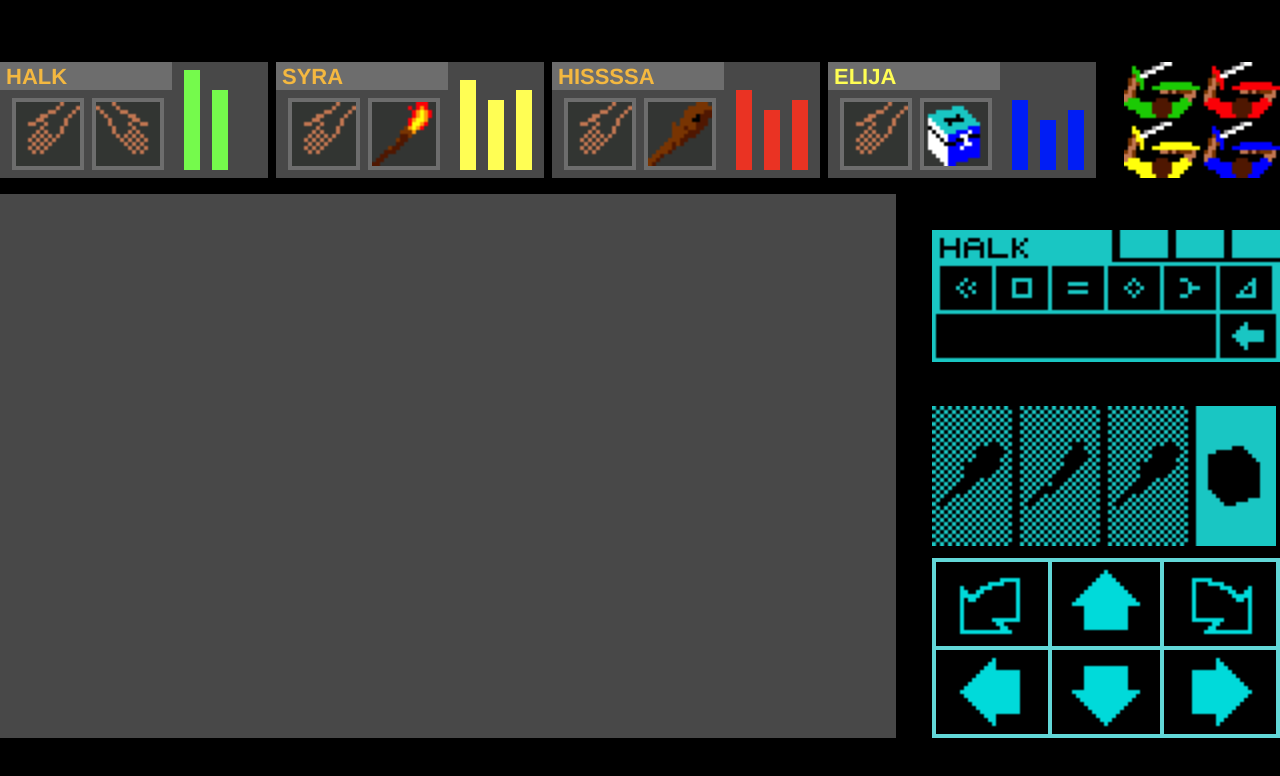
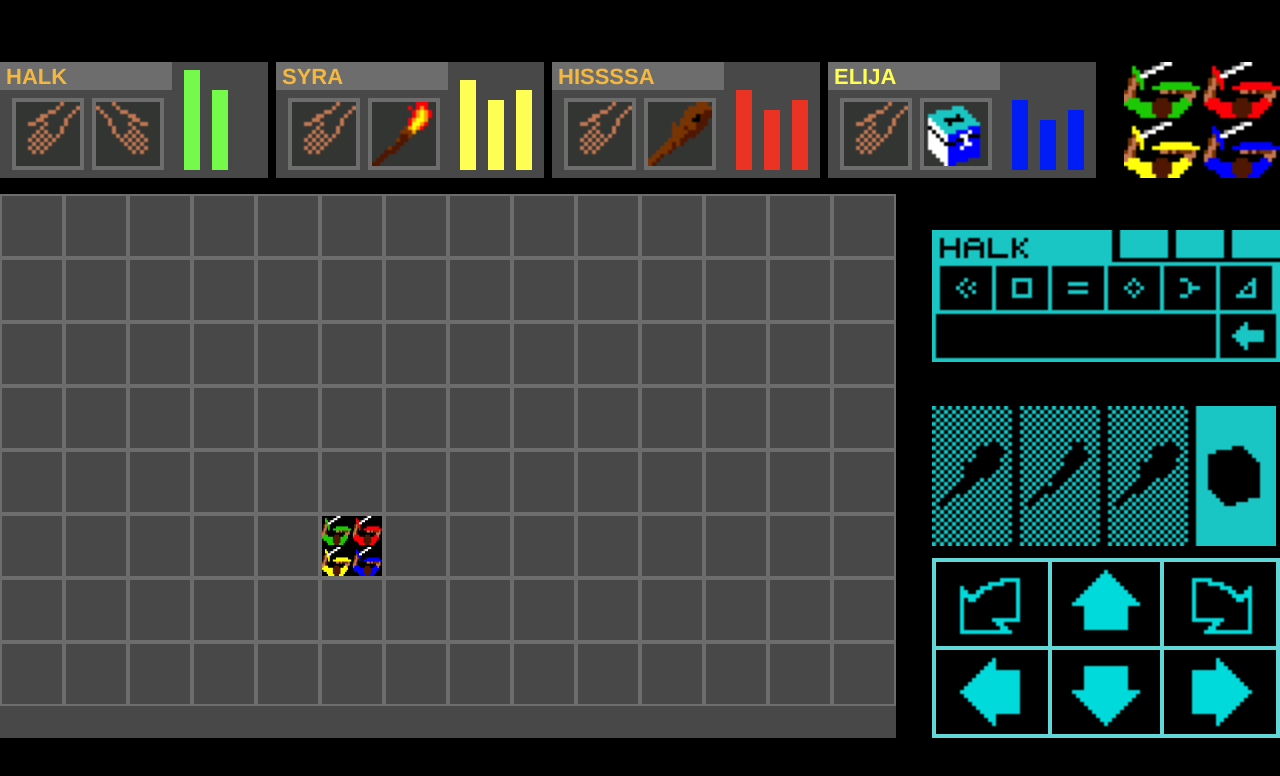
Before and after one commit to pascalgermain/vue-dungeon-master, a Vue app: page / in a window 1280 px wide. Shown: the top 776 px of the page. Built offline with nearby package versions, Linux system fonts and the light colour scheme.

Commit message:
Add player 2d visualisation

```diff
--- a/src/App.vue
+++ b/src/App.vue
@@ -2,10 +2,16 @@
   <div id="app">
     <character-blocks :characters="characters"></character-blocks>
     <character-views></character-views>
-    <dungeon></dungeon>
+    <dungeon
+      :position="position"
+      :rotation="rotation"
+    ></dungeon>
     <spells></spells>
     <items></items>
-    <controls></controls>
+    <controls
+      @position="move($event)"
+      @rotation="rotate($event)"
+    ></controls>
   </div>
 </template>
 
@@ -34,7 +40,17 @@ export default {
         {id: 4, name: 'Syra', hands: {left: 0, right: 2}, params: {health: 90, stamina: 70, mana: 80}, active: false},
         {id: 6, name: 'Hissssa', hands: {left: 0, right: 1}, params: {health: 80, stamina: 60, mana: 70}, active: false},
         {id: 8, name: 'Elija', hands: {left: 0, right: 3}, params: {health: 70, stamina: 50, mana: 60}, active: true}
-      ]
+      ],
+      position: {x: 5, y: 5},
+      rotation: 0
+    }
+  },
+  methods: {
+    move (position) {
+      this.position = position
+    },
+    rotate (rotation) {
+      this.rotation = rotation
     }
   }
 }
--- a/src/components/Control.vue
+++ b/src/components/Control.vue
@@ -4,7 +4,7 @@
       :style="{backgroundImage: `url(${backgroundImage})`}"
       @mousedown="active = true"
       @mouseup="active = false"
-      @click="action"
+      @click="click"
     ></div>
   </div>
 </template>
@@ -20,7 +20,7 @@ export default {
       required: true
     },
     direction: {
-      type: String,
+      type: Object,
       required: true
     }
   },
@@ -31,12 +31,12 @@ export default {
   },
   computed: {
     backgroundImage () {
-      return utils.imagePath(`control/control-${this.type}-${this.direction}${this.active ? '-active' : ''}`)
+      return utils.imagePath(`control/control-${this.type}-${this.direction.name}${this.active ? '-active' : ''}`)
     }
   },
   methods: {
-    action () {
-      console.log(`${this.type} ${this.direction}`)
+    click () {
+      this.$emit(this.type, this.direction)
     }
   }
 }
--- a/src/components/Controls.vue
+++ b/src/components/Controls.vue
@@ -5,6 +5,8 @@
       :key="key"
       :type="control.type"
       :direction="control.direction"
+      @move="move($event)"
+      @turn="turn($event)"
     ></control>
   </div>
 </template>
@@ -19,14 +21,39 @@ export default {
   },
   data () {
     return {
+      position: {x: 5, y: 5},
+      directions: [
+        {name: 'north', move: {x: 0, y: -1}, rotate: 0},
+        {name: 'east', move: {x: 1, y: 0}, rotate: 90},
+        {name: 'south', move: {x: 0, y: 1}, rotate: 180},
+        {name: 'west', move: {x: -1, y: 0}, rotate: 270}
+      ],
       controls: [
-        {type: 'turn', direction: 'left'},
-        {type: 'move', direction: 'up'},
-        {type: 'turn', direction: 'right'},
-        {type: 'move', direction: 'left'},
-        {type: 'move', direction: 'down'},
-        {type: 'move', direction: 'right'}
+        {type: 'turn', direction: {name: 'left', value: -1}},
+        {type: 'move', direction: {name: 'up', value: 0}},
+        {type: 'turn', direction: {name: 'right', value: 1}},
+        {type: 'move', direction: {name: 'left', value: 3}},
+        {type: 'move', direction: {name: 'down', value: 2}},
+        {type: 'move', direction: {name: 'right', value: 1}}
       ]
+    }
+  },
+  methods: {
+    move (direction) {
+      this.position.x += this.directions[direction.value].move.x
+      this.position.y += this.directions[direction.value].move.y
+      this.$emit('position', this.position)
+    },
+    turn (direction) {
+      switch (direction.value) {
+        case -1:
+          this.directions.unshift(this.directions.pop())
+          break
+        case 1:
+          this.directions.push(this.directions.shift())
+          break
+      }
+      this.$emit('rotation', this.directions[0].rotate)
     }
   }
 }
--- a/src/components/Dungeon.vue
+++ b/src/components/Dungeon.vue
@@ -1,10 +1,50 @@
 <template>
-  <div class="dungeon"></div>
+  <div class="dungeon">
+    <div v-for="row in cells">
+      <div
+        class="cell"
+        v-for="col in row"
+      ></div>
+    </div>
+    <player
+      :position="position"
+      :rotation="rotation"
+    ></player>
+  </div>
 </template>
 
 <script>
+import Player from './Player'
+
 export default {
-  name: 'dungeon'
+  name: 'dungeon',
+  components: {
+    Player
+  },
+  props: {
+    position: {
+      type: Object,
+      required: true
+    },
+    rotation: {
+      type: Number,
+      required: true
+    }
+  },
+  data () {
+    return {
+      cells: [
+        [0, 0, 0, 0, 0, 0, 0, 0, 0, 0, 0, 0, 0, 0],
+        [0, 0, 0, 0, 0, 0, 0, 0, 0, 0, 0, 0, 0, 0],
+        [0, 0, 0, 0, 0, 0, 0, 0, 0, 0, 0, 0, 0, 0],
+        [0, 0, 0, 0, 0, 0, 0, 0, 0, 0, 0, 0, 0, 0],
+        [0, 0, 0, 0, 0, 0, 0, 0, 0, 0, 0, 0, 0, 0],
+        [0, 0, 0, 0, 0, 0, 0, 0, 0, 0, 0, 0, 0, 0],
+        [0, 0, 0, 0, 0, 0, 0, 0, 0, 0, 0, 0, 0, 0],
+        [0, 0, 0, 0, 0, 0, 0, 0, 0, 0, 0, 0, 0, 0]
+      ]
+    }
+  }
 }
 </script>
 
@@ -19,4 +59,11 @@ export default {
   height: double(272px);
   background: $color-grey-dark;
 }
+
+.cell {
+  float: left;
+  width: double(32px);
+  height: double(32px);
+  border: double(1px) solid $color-grey;
+}
 </style>
--- /dev/null
+++ b/src/components/Player.vue
@@ -0,0 +1,48 @@
+<template>
+  <div
+    class="player"
+    :style="style"
+  ></div>
+</template>
+
+<script>
+import utils from '@/lib/utils'
+
+export default {
+  name: 'player',
+  props: {
+    position: {
+      type: Object,
+      required: true
+    },
+    rotation: {
+      type: Number,
+      required: true
+    }
+  },
+  computed: {
+    style () {
+      const left = (this.position.x * 64) + 2
+      const top = (this.position.y * 64) + 2
+      const imagePath = utils.imagePath('character-views')
+      return {
+        left: `${left}px`,
+        top: `${top}px`,
+        backgroundImage: `url(${imagePath})`,
+        transform: `rotate(${this.rotation}deg)`
+      }
+    }
+  }
+}
+</script>
+
+<style lang="scss" scoped>
+@import '../theme/_variables.scss';
+
+.player {
+  position: absolute;
+  width: double(30px);
+  height: double(30px);
+  background-size: 100% 100%;
+}
+</style>
```
